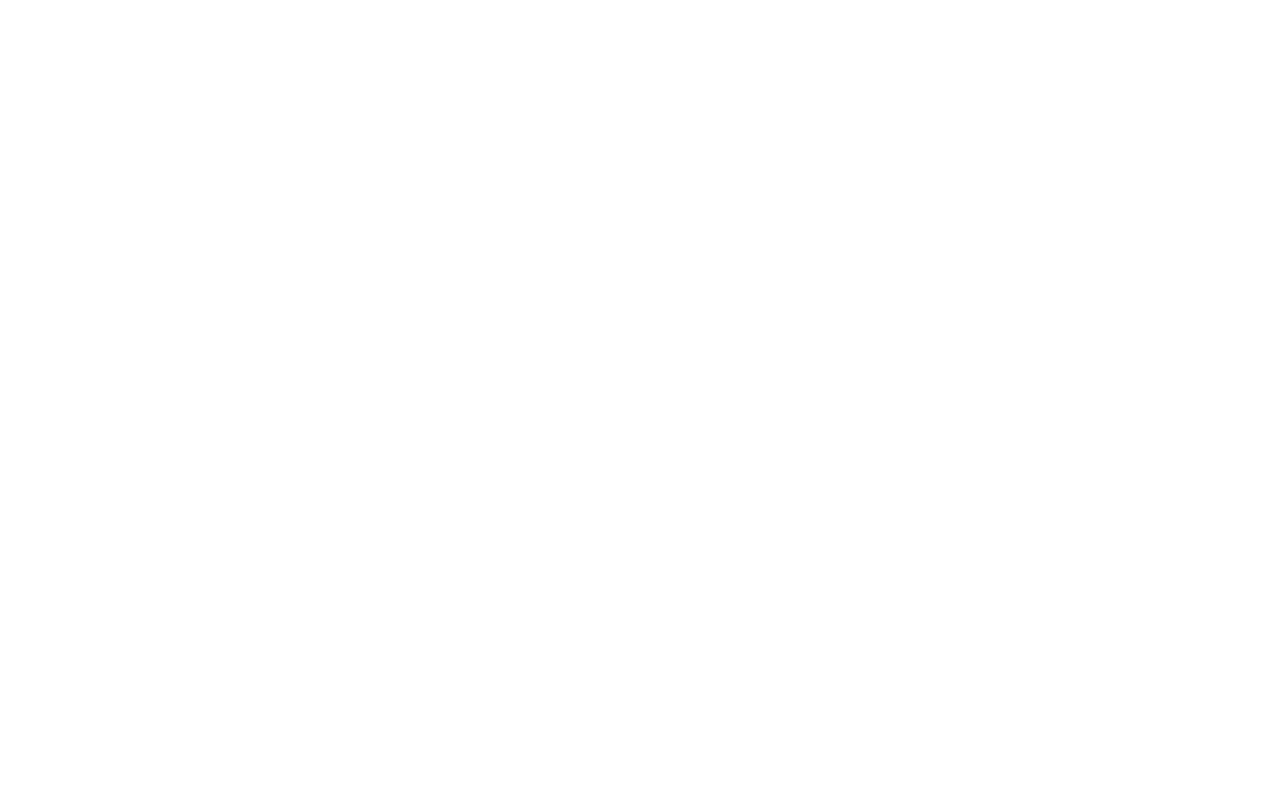
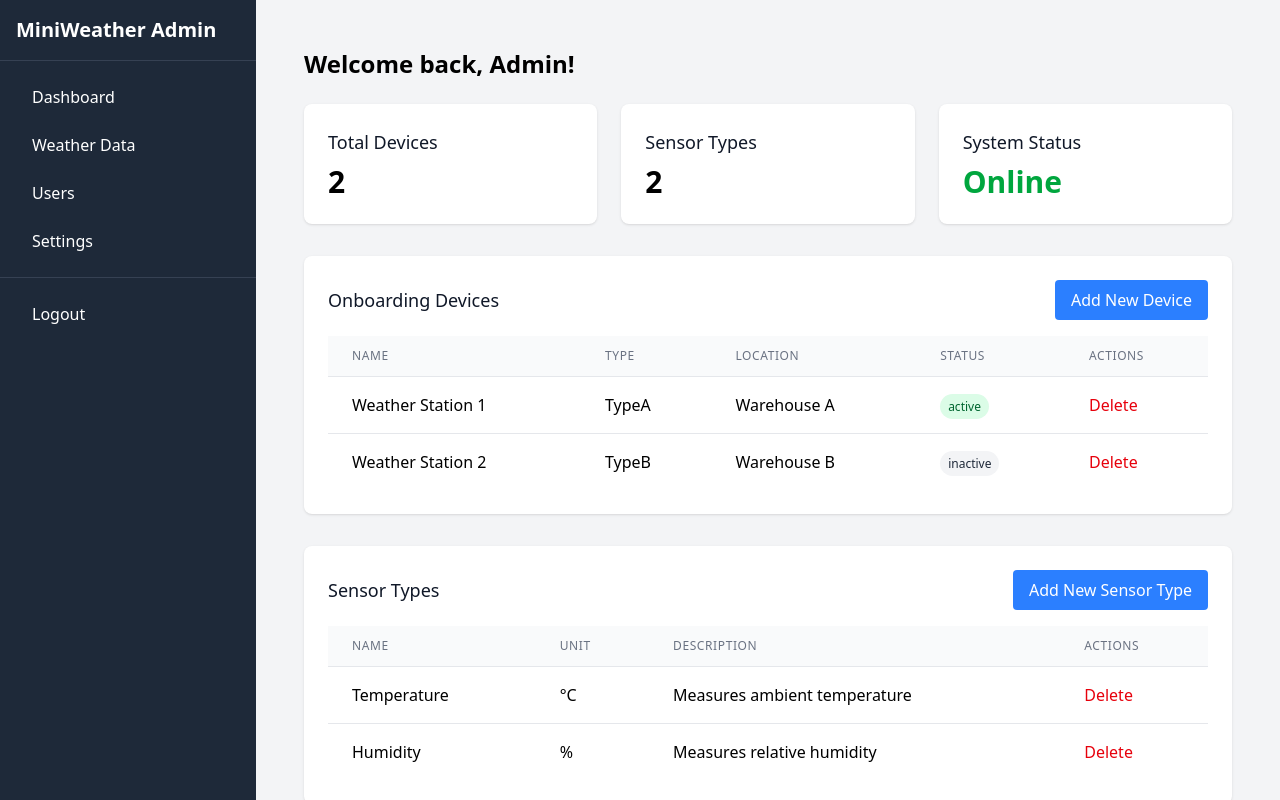
Before and after one commit to Miniweather-Station-Dashboard/miniweather-adminpage-service-node, a Next.js app: page /dashboard in a window 1280 px wide. Before the commit this address had no page. Built offline with nearby package versions, Linux system fonts and the light colour scheme; sample sign-in values are in the browser's storage.

Commit message:
fix: bug keep relogin

```diff
--- a/src/app/dashboard/page.js
+++ b/src/app/dashboard/page.js
@@ -1,23 +1,37 @@
 'use client'
+import { useState } from 'react'
 import { useSelector } from 'react-redux'
 
 export default function DashboardPage() {
   const { user } = useSelector((state) => state.auth)
+  const [showDeviceModal, setShowDeviceModal] = useState(false)
+  const [showSensorModal, setShowSensorModal] = useState(false)
+
+  // Mock data - replace with your actual Redux state
+  const devices = [
+    { id: '1', name: 'Weather Station 1', obdType: 'TypeA', location: 'Warehouse A', status: 'active' },
+    { id: '2', name: 'Weather Station 2', obdType: 'TypeB', location: 'Warehouse B', status: 'inactive' },
+  ]
+
+  const sensorTypes = [
+    { id: '1', name: 'Temperature', unit: '°C', description: 'Measures ambient temperature' },
+    { id: '2', name: 'Humidity', unit: '%', description: 'Measures relative humidity' },
+  ]
 
   return (
-    <div>
+    <div className="p-6">
       <h1 className="text-2xl font-bold mb-6">Welcome back, {user?.name || 'Admin'}!</h1>
 
-      <div className="grid grid-cols-1 md:grid-cols-2 lg:grid-cols-3 gap-6">
-        {/* Stats Cards */}
+      {/* Stats Cards */}
+      <div className="grid grid-cols-1 md:grid-cols-3 gap-6 mb-8">
         <div className="bg-white p-6 rounded-lg shadow">
-          <h3 className="text-lg font-medium text-gray-900">Total Weather Stations</h3>
-          <p className="mt-2 text-3xl font-bold">24</p>
+          <h3 className="text-lg font-medium text-gray-900">Total Devices</h3>
+          <p className="mt-2 text-3xl font-bold">{devices.length}</p>
         </div>
 
         <div className="bg-white p-6 rounded-lg shadow">
-          <h3 className="text-lg font-medium text-gray-900">Data Points Today</h3>
-          <p className="mt-2 text-3xl font-bold">1,245</p>
+          <h3 className="text-lg font-medium text-gray-900">Sensor Types</h3>
+          <p className="mt-2 text-3xl font-bold">{sensorTypes.length}</p>
         </div>
 
         <div className="bg-white p-6 rounded-lg shadow">
@@ -26,16 +40,102 @@ export default function DashboardPage() {
         </div>
       </div>
 
+      {/* Devices Section */}
+      <div className="bg-white p-6 rounded-lg shadow mb-8">
+        <div className="flex justify-between items-center mb-4">
+          <h2 className="text-lg font-medium text-gray-900">Onboarding Devices</h2>
+          <button
+            onClick={() => setShowDeviceModal(true)}
+            className="px-4 py-2 bg-blue-500 text-white rounded hover:bg-blue-600 transition"
+          >
+            Add New Device
+          </button>
+        </div>
+
+        <div className="overflow-x-auto">
+          <table className="min-w-full divide-y divide-gray-200">
+            <thead className="bg-gray-50">
+              <tr>
+                <th className="px-6 py-3 text-left text-xs font-medium text-gray-500 uppercase tracking-wider">Name</th>
+                <th className="px-6 py-3 text-left text-xs font-medium text-gray-500 uppercase tracking-wider">Type</th>
+                <th className="px-6 py-3 text-left text-xs font-medium text-gray-500 uppercase tracking-wider">Location</th>
+                <th className="px-6 py-3 text-left text-xs font-medium text-gray-500 uppercase tracking-wider">Status</th>
+                <th className="px-6 py-3 text-left text-xs font-medium text-gray-500 uppercase tracking-wider">Actions</th>
+              </tr>
+            </thead>
+            <tbody className="bg-white divide-y divide-gray-200">
+              {devices.map((device) => (
+                <tr key={device.id}>
+                  <td className="px-6 py-4 whitespace-nowrap">{device.name}</td>
+                  <td className="px-6 py-4 whitespace-nowrap">{device.obdType}</td>
+                  <td className="px-6 py-4 whitespace-nowrap">{device.location}</td>
+                  <td className="px-6 py-4 whitespace-nowrap">
+                    <span className={`px-2 py-1 rounded-full text-xs ${
+                      device.status === 'active' ? 'bg-green-100 text-green-800' :
+                      device.status === 'inactive' ? 'bg-gray-100 text-gray-800' :
+                      'bg-yellow-100 text-yellow-800'
+                    }`}>
+                      {device.status}
+                    </span>
+                  </td>
+                  <td className="px-6 py-4 whitespace-nowrap">
+                    <button className="text-red-600 hover:text-red-900">Delete</button>
+                  </td>
+                </tr>
+              ))}
+            </tbody>
+          </table>
+        </div>
+      </div>
+
+      {/* Sensor Types Section */}
+      <div className="bg-white p-6 rounded-lg shadow mb-8">
+        <div className="flex justify-between items-center mb-4">
+          <h2 className="text-lg font-medium text-gray-900">Sensor Types</h2>
+          <button
+            onClick={() => setShowSensorModal(true)}
+            className="px-4 py-2 bg-blue-500 text-white rounded hover:bg-blue-600 transition"
+          >
+            Add New Sensor Type
+          </button>
+        </div>
+
+        <div className="overflow-x-auto">
+          <table className="min-w-full divide-y divide-gray-200">
+            <thead className="bg-gray-50">
+              <tr>
+                <th className="px-6 py-3 text-left text-xs font-medium text-gray-500 uppercase tracking-wider">Name</th>
+                <th className="px-6 py-3 text-left text-xs font-medium text-gray-500 uppercase tracking-wider">Unit</th>
+                <th className="px-6 py-3 text-left text-xs font-medium text-gray-500 uppercase tracking-wider">Description</th>
+                <th className="px-6 py-3 text-left text-xs font-medium text-gray-500 uppercase tracking-wider">Actions</th>
+              </tr>
+            </thead>
+            <tbody className="bg-white divide-y divide-gray-200">
+              {sensorTypes.map((sensor) => (
+                <tr key={sensor.id}>
+                  <td className="px-6 py-4 whitespace-nowrap">{sensor.name}</td>
+                  <td className="px-6 py-4 whitespace-nowrap">{sensor.unit}</td>
+                  <td className="px-6 py-4 whitespace-nowrap">{sensor.description}</td>
+                  <td className="px-6 py-4 whitespace-nowrap">
+                    <button className="text-red-600 hover:text-red-900">Delete</button>
+                  </td>
+                </tr>
+              ))}
+            </tbody>
+          </table>
+        </div>
+      </div>
+
       {/* Recent Activity */}
-      <div className="mt-8 bg-white p-6 rounded-lg shadow">
-        <h3 className="text-lg font-medium text-gray-900 mb-4">Recent Activity</h3>
+      <div className="bg-white p-6 rounded-lg shadow">
+        <h2 className="text-lg font-medium text-gray-900 mb-4">Recent Activity</h2>
         <div className="space-y-4">
           <div className="border-b pb-2">
-            <p className="text-sm">New data received from Station #12</p>
+            <p className="text-sm">New device added: Weather Station 3</p>
             <p className="text-xs text-gray-500">10 minutes ago</p>
           </div>
           <div className="border-b pb-2">
-            <p className="text-sm">User john.doe logged in</p>
+            <p className="text-sm">Sensor type &quot;Pressure&quot; updated</p>
             <p className="text-xs text-gray-500">25 minutes ago</p>
           </div>
           <div className="border-b pb-2">
@@ -44,6 +144,115 @@ export default function DashboardPage() {
           </div>
         </div>
       </div>
+
+      {/* Add Device Modal */}
+      {showDeviceModal && (
+        <div className="fixed inset-0 bg-black bg-opacity-50 flex items-center justify-center p-4">
+          <div className="bg-white rounded-lg p-6 w-full max-w-md">
+            <h3 className="text-lg font-medium mb-4">Add New Device</h3>
+
+            <div className="space-y-4">
+              <div>
+                <label className="block text-sm font-medium text-gray-700 mb-1">Name</label>
+                <input
+                  type="text"
+                  className="w-full px-3 py-2 border border-gray-300 rounded-md"
+                  placeholder="Device name"
+                />
+              </div>
+
+              <div>
+                <label className="block text-sm font-medium text-gray-700 mb-1">Type</label>
+                <input
+                  type="text"
+                  className="w-full px-3 py-2 border border-gray-300 rounded-md"
+                  placeholder="Device type"
+                />
+              </div>
+
+              <div>
+                <label className="block text-sm font-medium text-gray-700 mb-1">Location</label>
+                <input
+                  type="text"
+                  className="w-full px-3 py-2 border border-gray-300 rounded-md"
+                  placeholder="Device location"
+                />
+              </div>
+
+              <div>
+                <label className="block text-sm font-medium text-gray-700 mb-1">Status</label>
+                <select className="w-full px-3 py-2 border border-gray-300 rounded-md">
+                  <option value="active">Active</option>
+                  <option value="inactive">Inactive</option>
+                  <option value="maintenance">Maintenance</option>
+                </select>
+              </div>
+
+              <div className="flex justify-end space-x-3 pt-4">
+                <button
+                  onClick={() => setShowDeviceModal(false)}
+                  className="px-4 py-2 border border-gray-300 rounded-md"
+                >
+                  Cancel
+                </button>
+                <button className="px-4 py-2 bg-blue-500 text-white rounded-md hover:bg-blue-600">
+                  Add Device
+                </button>
+              </div>
+            </div>
+          </div>
+        </div>
+      )}
+
+      {/* Add Sensor Type Modal */}
+      {showSensorModal && (
+        <div className="fixed inset-0 bg-black bg-opacity-50 flex items-center justify-center p-4">
+          <div className="bg-white rounded-lg p-6 w-full max-w-md">
+            <h3 className="text-lg font-medium mb-4">Add New Sensor Type</h3>
+
+            <div className="space-y-4">
+              <div>
+                <label className="block text-sm font-medium text-gray-700 mb-1">Name</label>
+                <input
+                  type="text"
+                  className="w-full px-3 py-2 border border-gray-300 rounded-md"
+                  placeholder="Sensor name"
+                />
+              </div>
+
+              <div>
+                <label className="block text-sm font-medium text-gray-700 mb-1">Unit</label>
+                <input
+                  type="text"
+                  className="w-full px-3 py-2 border border-gray-300 rounded-md"
+                  placeholder="Measurement unit"
+                />
+              </div>
+
+              <div>
+                <label className="block text-sm font-medium text-gray-700 mb-1">Description</label>
+                <input
+                  type="text"
+                  className="w-full px-3 py-2 border border-gray-300 rounded-md"
+                  placeholder="Sensor description"
+                />
+              </div>
+
+              <div className="flex justify-end space-x-3 pt-4">
+                <button
+                  onClick={() => setShowSensorModal(false)}
+                  className="px-4 py-2 border border-gray-300 rounded-md"
+                >
+                  Cancel
+                </button>
+                <button className="px-4 py-2 bg-blue-500 text-white rounded-md hover:bg-blue-600">
+                  Add Sensor Type
+                </button>
+              </div>
+            </div>
+          </div>
+        </div>
+      )}
     </div>
   )
 }
--- a/src/app/verifycode/page.js
+++ b/src/app/verifycode/page.js
@@ -18,7 +18,6 @@ export default function VerifyPage() {
   const router = useRouter()
   const { verification, isLoading, error } = useSelector((state) => state.auth)
 
-  // Redirect if no email is being verified
   useEffect(() => {
     if (!verification.email) {
       router.push('/login')
@@ -111,14 +110,11 @@ export default function VerifyPage() {
                 name="code"
                 type="text"
                 inputMode="numeric"
-                pattern="[0-9]*"
                 maxLength={6}
                 required
                 value={code}
                 onChange={(e) => {
-                  if (e.target.validity.valid) {
                     setCode(e.target.value)
-                  }
                 }}
                 className="mt-1 block w-full px-3 py-2 border border-gray-300 rounded-md shadow-sm focus:outline-none focus:ring-blue-500 focus:border-blue-500"
                 placeholder="Enter 6-digit code"
--- a/src/components/ProtectedRoute.js
+++ b/src/components/ProtectedRoute.js
@@ -1,23 +1,43 @@
-'use client'
-import { useEffect } from 'react'
-import { useRouter } from 'next/navigation'
-import { useSelector } from 'react-redux'
+"use client";
+import { useEffect } from "react";
+import { useRouter } from "next/navigation";
+import { useSelector } from "react-redux";
 
-export default function ProtectedRoute({ children, requireVerification = true }) {
-  const router = useRouter()
-  const { accessToken, verification } = useSelector((state) => state.auth)
+export default function ProtectedRoute({
+  children,
+  requireVerification = true,
+}) {
+  const router = useRouter();
+  const { accessToken, verification, isLoading } = useSelector(
+    (state) => state.auth
+  );
 
   useEffect(() => {
+    console.log(accessToken, verification.status, isLoading);
+    if (isLoading) return;
+
     if (!accessToken) {
-      router.push('/login')
-    } else if (requireVerification && verification.status !== 'verified') {
-      router.push('/verifycode')
+      router.push("/login");
+      return;
     }
-  }, [accessToken, verification.status, requireVerification, router])
+    if (requireVerification && verification.status === "pending") {
+      router.push("/verifycode");
+      return;
+    }
 
-  if (!accessToken || (requireVerification && verification.status !== 'verified')) {
-    return null
+  }, [accessToken, verification.status, isLoading, router, requireVerification]);
+
+  if (isLoading) {
+    return <div>Loading...</div>; // Or your custom loading component
   }
 
-  return <>{children}</>
+  if (!accessToken) {
+    return null; // Will redirect from useEffect
+  }
+
+  if (requireVerification && verification.status === "pending") {
+    return null; // Will redirect from useEffect
+  }
+
+  return <>{children}</>;
 }
--- a/src/redux/slices/authSlice.js
+++ b/src/redux/slices/authSlice.js
@@ -4,7 +4,7 @@ const initialState = {
   user: null,
   accessToken: null,
   refreshToken: null,
-  isLoading: false,
+  isLoading: true,
   error: null,
   verification: {
     status: "idle", // 'idle' | 'pending' | 'verified' | 'failed'
@@ -21,6 +21,7 @@ const authSlice = createSlice({
       state.accessToken = action.payload.accessToken;
       state.refreshToken = action.payload.refreshToken;
       state.verification.status = "verified";
+
       if (typeof window !== "undefined") {
         localStorage.setItem("accessToken", action.payload.accessToken);
         localStorage.setItem("refreshToken", action.payload.refreshToken);
@@ -69,6 +70,7 @@ const authSlice = createSlice({
           state.accessToken = accessToken;
           state.refreshToken = refreshToken;
         }
+        state.isLoading = false;
       }
     },
   },
```
Also changed, not shown: src/lib/apiClient.js (+31 -28 lines).
